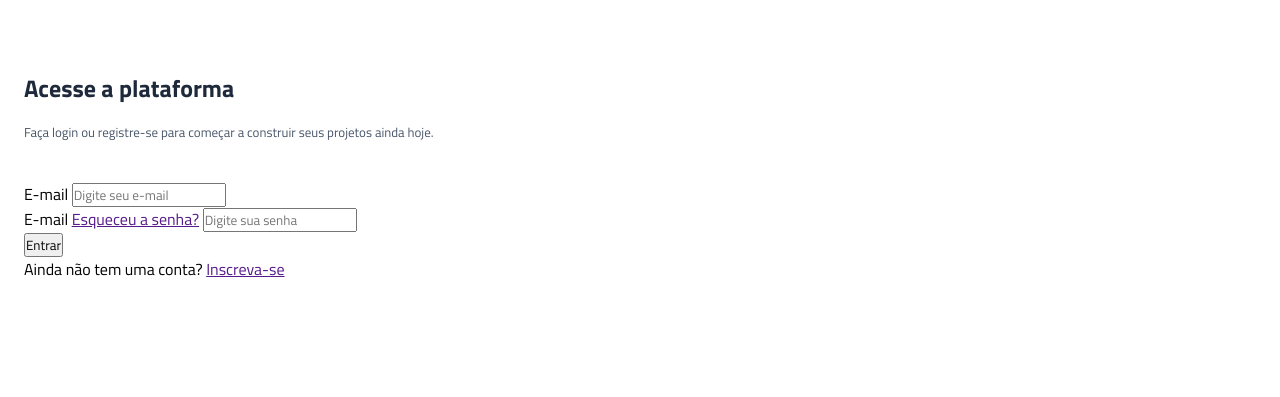
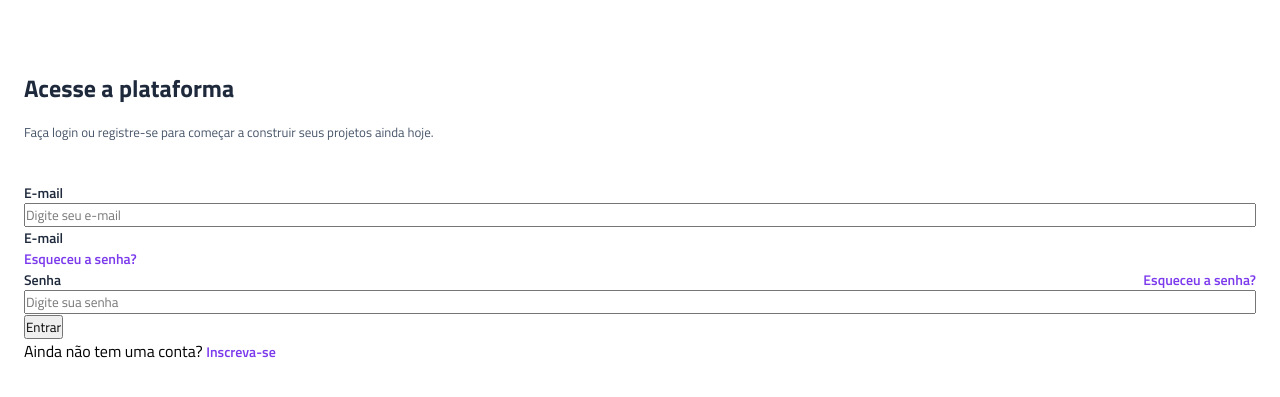
Before and after one commit to izabraga08/projeto-vertigo, a plain HTML site: page index.html in a window 1280 px wide. Shown: the part 171-568 px from the top of the page. Drawn offline with Linux system fonts and the light colour scheme.

Commit message:
estilizaçao dos labels e das ancoras de seçao de login

```diff
--- a/index.html
+++ b/index.html
@@ -7,7 +7,7 @@
     <link rel="preconnect" href="https://fonts.googleapis.com">
     <link rel="preconnect" href="https://fonts.gstatic.com" crossorigin>
     <link href="https://fonts.googleapis.com/css2?family=Titillium+Web:wght@400;600;700&display=swap" rel="stylesheet">
-     <meta name="viewport" content="width=device-width, initial-scale=1.0">
+    <meta name="viewport" content="width=device-width, initial-scale=1.0">
     <title>Vertigo</title>
 </head>
 
@@ -33,6 +33,10 @@
                 <div class="input-box">
                     <label for="senha">E-mail</label>
                     <a href="">Esqueceu a senha?</a>
+                    <div>
+                        <label for="senha">Senha</label>
+                        <a href="">Esqueceu a senha?</a>
+                    </div>
                     <input type="password" placeholder="Digite sua senha" id="senha">
                 </div>
 
--- a/style.css
+++ b/style.css
@@ -12,6 +12,7 @@
 :root {
     --gray-800: #1e293b;
     --gray-600: #475569;
+    --purple: #7c3aed;
 }
 
 header {
@@ -45,4 +46,31 @@ main {
     color: var(--gray-600);
 }
 
+
+.input-box {
+    display: flex;
+    flex-direction: column;
+    }
+
+    .input-box div {
+    display: flex;
+    justify-content: space-between;
+    align-items: center;
+    }
+
+    .login label {
+    font-size: 0.875rem;
+    color: var(--gray-800);
+    font-weight: 600;
+    }
+    .login a{
+    color: var(--purple);
+    text-decoration: none;
+    font-size: 0.875rem;
+    font-weight: 600;
+    }
+    .login a:hover {
+    text-decoration: underline;
+    }
+
 /* nome da cor, rgb, rbga, hex, hs1, hwb */
```
